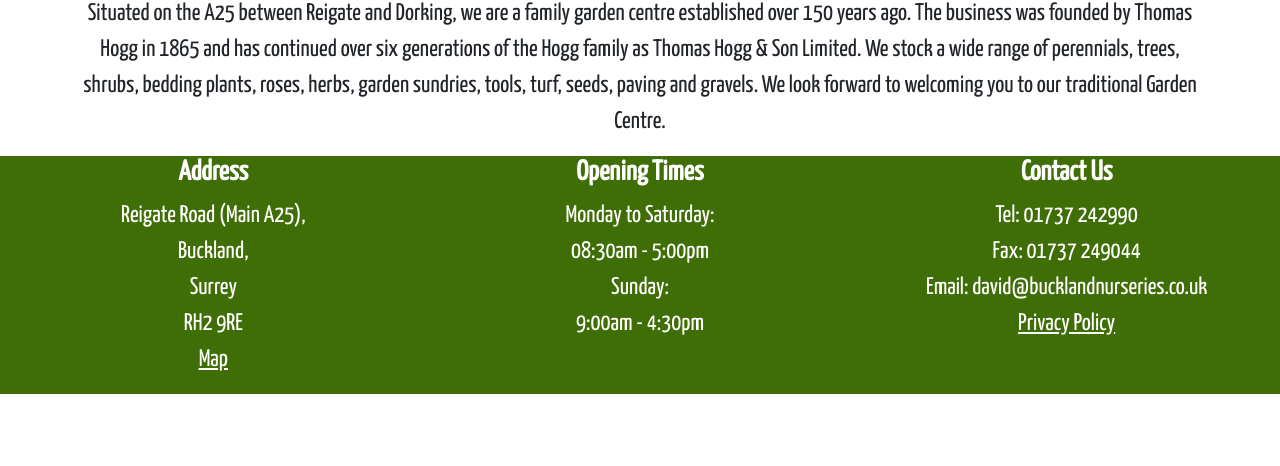
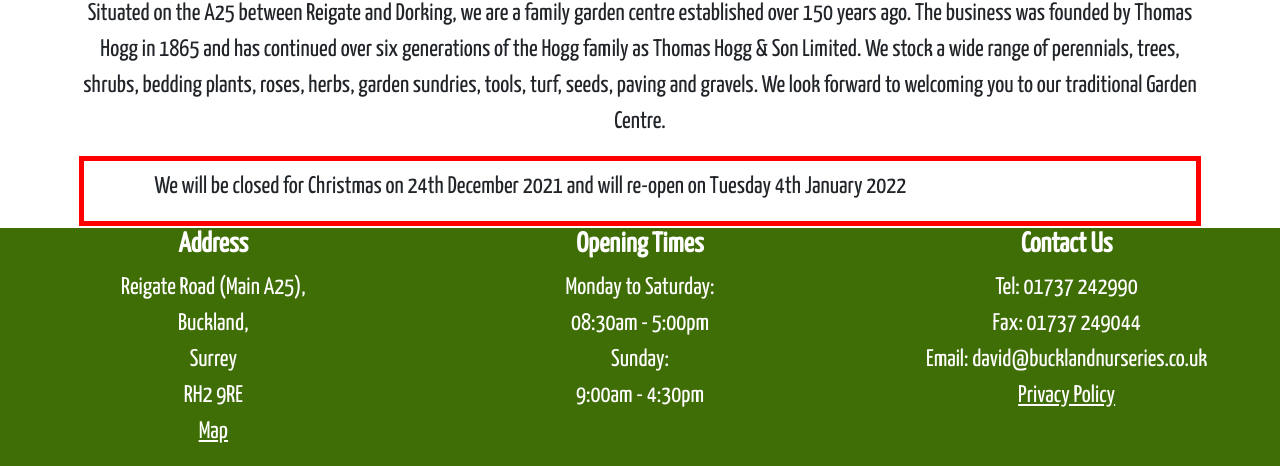
Before and after one commit to cthogg/buckland-gatsby, a Gatsby site: page / in a window 1280 px wide. Shown: the part 454-920 px from the top of the page. Before the commit the page ends 848 px from the top, so only its background shows below. Built offline with nearby package versions, Linux system fonts and the light colour scheme; Gatsby itself is replaced by a stand-in of ours.

Commit message:
Update index.js

```diff
--- a/src/pages/index.js
+++ b/src/pages/index.js
@@ -43,8 +43,8 @@
 //FIXME: remove this.props.data from below
 export default class IndexPage extends React.Component {
   render() {
-    const specialAnnouncement = false
-    const specialAnnouncementTitle = 'Christmas trees now in stock'
+    const specialAnnouncement = true
+    const specialAnnouncementTitle = ''
 
     const times = [
       {
@@ -107,7 +107,7 @@
       }
     ]
     const specialAnnouncementDiv = <div style={{ textAlign: 'left' }}>
-      <p> We now have a large selection of Nordman, Norway Spruce, cut, potted and pot-grown. Don't forget a Christmas tree stand and lights as well!</p>
+      <p> We will be closed for Christmas on 24th December 2021 and will re-open on Tuesday 4th January 2022</p>
     </div >
     return (
       <Layout>
```
